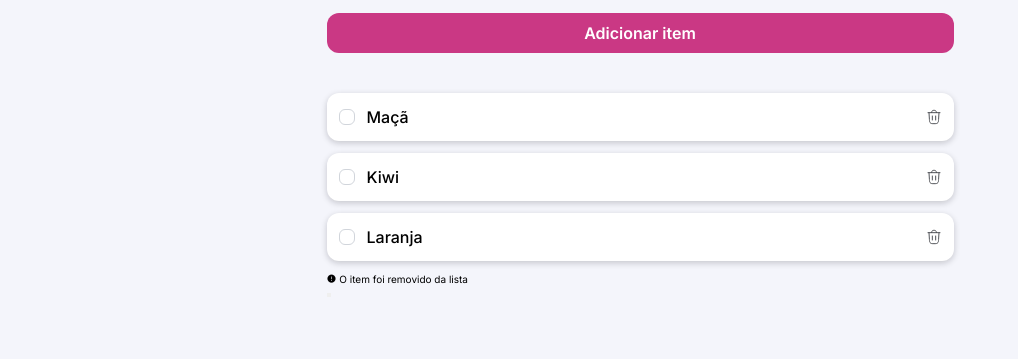
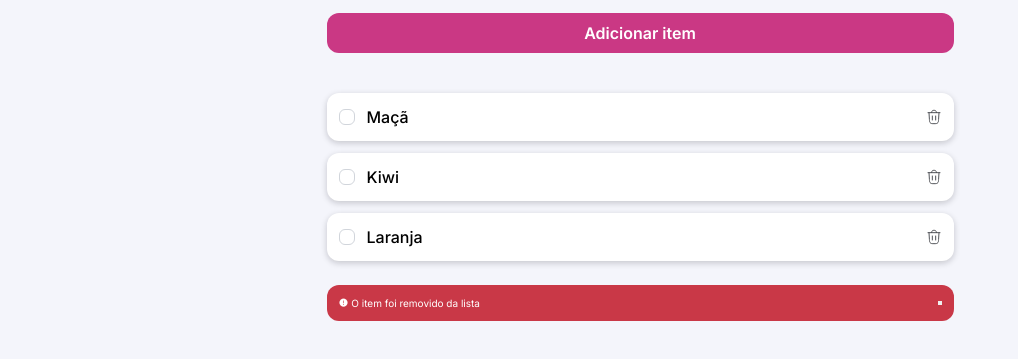
Before and after one commit to JoseVitorLeal/quicklist, a plain HTML site: page index.html in a window 1280 px wide. Shown: the part 127-486 px from the top of the page, without its empty margins (0-1018 px from the left). Drawn offline with nearby package versions, Linux system fonts and the light colour scheme.

Commit message:
inicio das estilizações da div.warning

```diff
--- a/style.css
+++ b/style.css
@@ -169,3 +169,19 @@ main {
         }
     }
 }
+
+.warning {
+    background: var(--color-danger);
+    color: var(--always-white);
+    padding: 1.2rem;
+    display: flex;
+    align-items: center;
+    justify-content: space-between;
+    border-radius: 1.2rem;
+    margin-top: 2.4rem;
+
+    /* propriedades para o efeito de aparecer na tela */
+    opacity: 1;
+    transform: translateY(0);
+    transition: opacity .4s ease, transforn .4s ease;
+}
```
